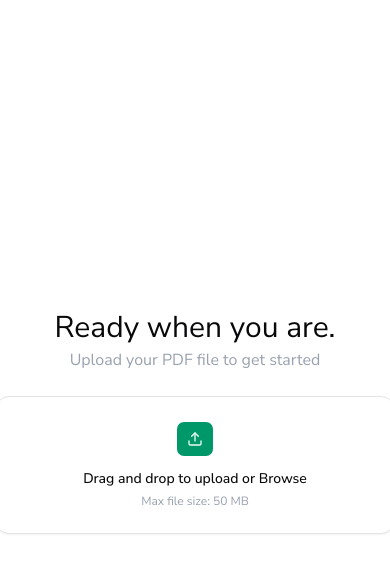
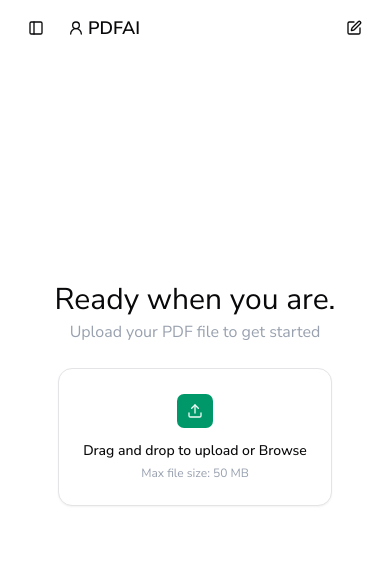
Before and after one commit to dharayush7/docalyx, a Next.js app in the folder client/: page / in a window 390 px wide. Shown: the top 572 px of the page. Built offline with nearby package versions, Linux system fonts and the light colour scheme; no server answers.

Commit message:
feat(layout): add navbar and responsive styling
- Add new navbar component with sidebar toggle and navigation
- Update main layout to include navbar and adjust height calculations
- Improve responsive styling for upload component
- Enhance sidebar dropdown positioning and active route highlighting

```diff
--- a/client/src/app/(main)/Main.tsx
+++ b/client/src/app/(main)/Main.tsx
@@ -1,11 +1,10 @@
 "use client";
 
 import UploadPDF from "@/components/upload/upload-pdf";
-import React from "react";
 
 export default function Main() {
   return (
-    <div className="flex justify-center items-center w-full min-h-screen">
+    <div className="flex justify-center items-center w-full h-[calc(100vh-56px)]">
       <div className="flex justify-center items-center flex-col">
         <h1 className="text-3xl">Ready when you are.</h1>
         <p className="mb-6 text-gray-400 mt-0.5">
--- a/client/src/app/(main)/layout.tsx
+++ b/client/src/app/(main)/layout.tsx
@@ -1,4 +1,5 @@
 import AppSidebar from "@/components/app-sidebar";
+import Navbar from "@/components/navbar";
 import { SidebarProvider } from "@/components/ui/sidebar";
 
 export default function MainLayout({
@@ -9,7 +10,10 @@ export default function MainLayout({
   return (
     <SidebarProvider>
       <AppSidebar />
-      {children}
+      <main className="w-full h-full">
+        <Navbar />
+        {children}
+      </main>
     </SidebarProvider>
   );
 }
--- a/client/src/components/app-sidebar.tsx
+++ b/client/src/components/app-sidebar.tsx
@@ -26,7 +26,7 @@ import { useSidebar } from "./ui/sidebar";
 import { useState } from "react";
 import { Button, buttonVariants } from "./ui/button";
 import { cn } from "@/lib/utils";
-import { useRouter } from "next/navigation";
+import { usePathname, useRouter } from "next/navigation";
 import { Tooltip, TooltipContent, TooltipTrigger } from "./ui/tooltip";
 import Image from "next/image";
 import { useKindeBrowserClient } from "@kinde-oss/kinde-auth-nextjs";
@@ -49,6 +49,7 @@ export default function AppSidebar() {
   const { open, toggleSidebar } = useSidebar();
   const [hover, setHover] = useState(false);
   const router = useRouter();
+  const pathname = usePathname();
 
   return (
     <Sidebar
@@ -108,6 +109,9 @@ export default function AppSidebar() {
                     e.preventDefault();
                     router.push("/");
                   }}
+                  className={cn(
+                    pathname === "/" && "bg-primary text-primary-foreground"
+                  )}
                 >
                   <Edit />
                   <span>New chat</span>
@@ -149,7 +153,7 @@ function AccountDropdown() {
   }
 
   return (
-    <DropdownMenu>
+    <DropdownMenu modal={false}>
       <DropdownMenuTrigger asChild>
         <SidebarMenuButton>
           <Image
@@ -195,7 +199,7 @@ function AccountDropdown() {
               <SunMoon /> Theme
             </DropdownMenuSubTrigger>
             <DropdownMenuPortal>
-              <DropdownMenuSubContent className="w-50">
+              <DropdownMenuSubContent className="w-50 absolute -left-44 -top-20 md:static">
                 <DropdownMenuCheckboxItem
                   checked={theme === "light"}
                   onClick={() => setTheme("light")}
--- /dev/null
+++ b/client/src/components/navbar.tsx
@@ -0,0 +1,33 @@
+"use client";
+import { Edit, PanelLeftIcon, User2 } from "lucide-react";
+import { useSidebar } from "./ui/sidebar";
+import { useIsMobile } from "@/hooks/use-mobile";
+import { Button } from "./ui/button";
+import { useRouter } from "next/navigation";
+
+export default function Navbar() {
+  const { toggleSidebar } = useSidebar();
+  const mobile = useIsMobile();
+  const router = useRouter();
+
+  return (
+    <nav className="w-full bg-card fixed h-14 px-5 flex justify-between items-center">
+      <div className="flex items-center h-full gap-4">
+        {mobile && (
+          <Button variant="ghost" size="icon-sm" onClick={toggleSidebar}>
+            <PanelLeftIcon />
+          </Button>
+        )}
+        <div className="flex items-center gap-1">
+          <User2 className="w-4 h-4" />
+          <p className="text-lg font-semibold">PDFAI</p>
+        </div>
+      </div>
+      <div className="flex items-center gap-2">
+        <Button variant="ghost" size="icon-sm" onClick={() => router.push("/")}>
+          <Edit />
+        </Button>
+      </div>
+    </nav>
+  );
+}
--- a/client/src/components/upload/upload-pdf.tsx
+++ b/client/src/components/upload/upload-pdf.tsx
@@ -97,7 +97,7 @@ export default function UploadPDF() {
       onDragOver={onDragOver}
       onDragLeave={onDragLeave}
       className={cn(
-        "ring-0 border border-border w-100",
+        "ring-0 border border-border md:w-100 sm:w-full",
         isDraging && "border-primary border-dashed border-2"
       )}
     >
```
